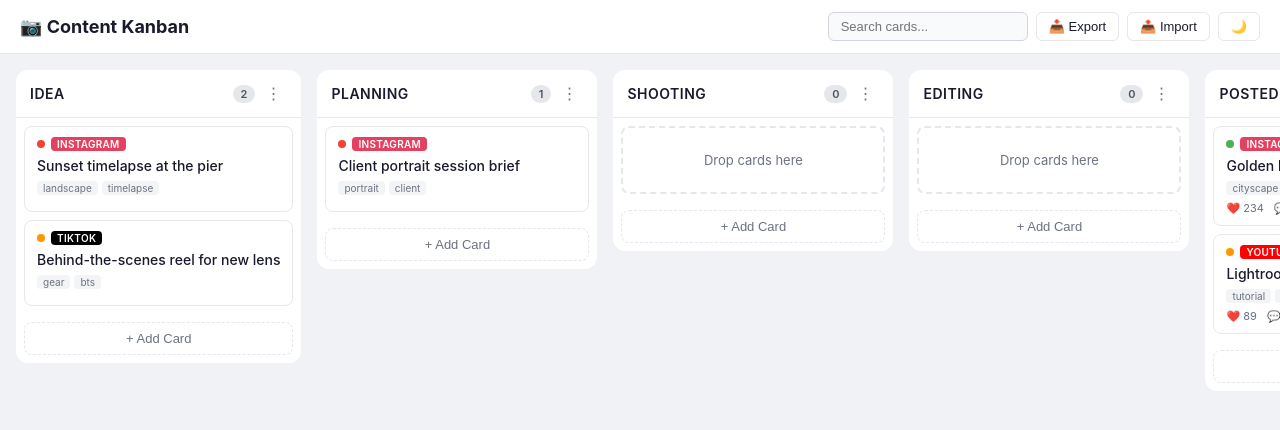
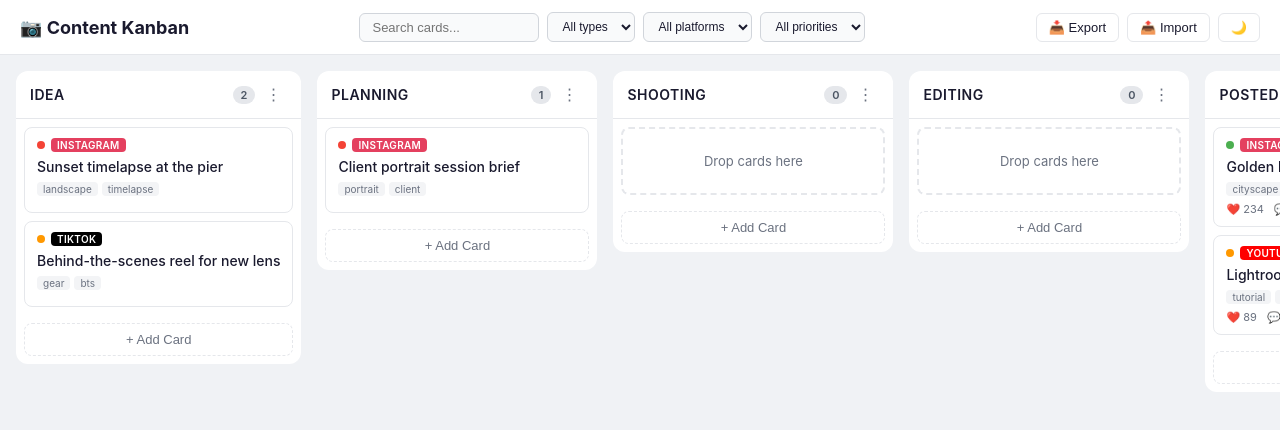
Before and after one commit to wanrvk303-cello/kanban, a React (Vite) app: page / in a window 1280 px wide. Shown: the top 430 px of the page. Built offline with nearby package versions, Linux system fonts and the light colour scheme.

Commit message:
filter: add FilterBar with search, platform, type, and priority filters

```diff
--- a/src/App.tsx
+++ b/src/App.tsx
@@ -1,12 +1,28 @@
+import { useState } from 'react';
 import Board from './components/Board';
 import Header from './components/Header';
+import type { ContentType, Platform, Priority } from './types';
 import './App.css';
 
+export interface Filters {
+  search: string;
+  platform: Platform | '';
+  contentType: ContentType | '';
+  priority: Priority | '';
+}
+
 export default function App() {
+  const [filters, setFilters] = useState<Filters>({
+    search: '',
+    platform: '',
+    contentType: '',
+    priority: '',
+  });
+
   return (
     <div className="app">
-      <Header />
-      <Board />
+      <Header filters={filters} onFilterChange={setFilters} />
+      <Board filters={filters} />
     </div>
   );
 }
--- a/src/components/Board.tsx
+++ b/src/components/Board.tsx
@@ -11,9 +11,14 @@ import {
 import { sortableKeyboardCoordinates } from '@dnd-kit/sortable';
 import { useBoard } from '../data/store';
 import Column from './Column';
+import type { Filters } from '../App';
 import './Board.css';
 
-export default function Board() {
+interface Props {
+  filters: Filters;
+}
+
+export default function Board({ filters }: Props) {
   const { board, dispatch } = useBoard();
   const [addingCol, setAddingCol] = useState(false);
   const [newColTitle, setNewColTitle] = useState('');
@@ -22,6 +27,25 @@ export default function Board() {
     useSensor(PointerSensor, { activationConstraint: { distance: 5 } }),
     useSensor(KeyboardSensor, { coordinateGetter: sortableKeyboardCoordinates }),
   );
+
+  function cardMatches(cardId: string): boolean {
+    const card = board.cards[cardId];
+    if (!card) return true;
+    if (filters.search) {
+      const q = filters.search.toLowerCase();
+      if (
+        !card.title.toLowerCase().includes(q) &&
+        !card.description.toLowerCase().includes(q) &&
+        !card.tags.some((t) => t.toLowerCase().includes(q))
+      ) {
+        return false;
+      }
+    }
+    if (filters.contentType && card.contentType !== filters.contentType) return false;
+    if (filters.platform && card.platform !== filters.platform) return false;
+    if (filters.priority && card.priority !== filters.priority) return false;
+    return true;
+  }
 
   function handleDragEnd(event: DragEndEvent) {
     const { active, over } = event;
@@ -78,7 +102,13 @@ export default function Board() {
         {board.columnOrder.map((colId) => {
           const col = board.columns.find((c) => c.id === colId);
           if (!col) return null;
-          return <Column key={col.id} column={col} />;
+          return (
+            <Column
+              key={col.id}
+              column={col}
+              cardMatches={cardMatches}
+            />
+          );
         })}
         <div className="add-column">
           {addingCol ? (
--- a/src/components/Column.tsx
+++ b/src/components/Column.tsx
@@ -9,9 +9,10 @@ import './Column.css';
 
 interface Props {
   column: ColumnType;
+  cardMatches: (cardId: string) => boolean;
 }
 
-export default function Column({ column }: Props) {
+export default function Column({ column, cardMatches }: Props) {
   const { board, dispatch } = useBoard();
   const { setNodeRef } = useDroppable({ id: column.id });
   const [modalCardId, setModalCardId] = useState<string | null>(null);
@@ -33,6 +34,8 @@ export default function Column({ column }: Props) {
     }
     setShowMenu(false);
   }
+
+  const hasActiveFilters = false; // simplified
 
   return (
     <>
@@ -78,9 +81,10 @@ export default function Column({ column }: Props) {
             {column.cardIds.length === 0 && (
               <div className="column-empty">Drop cards here</div>
             )}
-            {column.cardIds.map((cardId) => (
-              <Card key={cardId} cardId={cardId} onClick={setModalCardId} />
-            ))}
+            {column.cardIds.map((cardId) => {
+              if (!cardMatches(cardId)) return null;
+              return <Card key={cardId} cardId={cardId} onClick={setModalCardId} />;
+            })}
           </SortableContext>
         </div>
         <button className="column-add-btn" onClick={() => setShowNewCard(true)}>
--- /dev/null
+++ b/src/components/FilterBar.css
@@ -0,0 +1,35 @@
+.filterbar {
+  display: flex;
+  gap: 8px;
+  align-items: center;
+}
+
+.filterbar-search {
+  padding: 6px 12px;
+  border: 1px solid var(--input-border);
+  border-radius: 6px;
+  background: var(--input-bg);
+  color: var(--text);
+  font-size: 13px;
+  width: 180px;
+  outline: none;
+}
+
+.filterbar-search:focus {
+  border-color: var(--accent);
+}
+
+.filterbar-select {
+  padding: 6px 10px;
+  border: 1px solid var(--input-border);
+  border-radius: 6px;
+  background: var(--input-bg);
+  color: var(--text);
+  font-size: 12px;
+  outline: none;
+  cursor: pointer;
+}
+
+.filterbar-select:focus {
+  border-color: var(--accent);
+}
--- /dev/null
+++ b/src/components/FilterBar.tsx
@@ -0,0 +1,61 @@
+import { useState } from 'react';
+import type { ContentType, Platform, Priority } from '../types';
+import './FilterBar.css';
+
+export interface Filters {
+  search: string;
+  platform: Platform | '';
+  contentType: ContentType | '';
+  priority: Priority | '';
+}
+
+interface Props {
+  filters: Filters;
+  onChange: (filters: Filters) => void;
+}
+
+const CONTENT_TYPES: ContentType[] = ['photo', 'reel', 'short', 'blog', 'carousel', 'story', 'other'];
+const PLATFORMS: Platform[] = ['instagram', 'youtube', 'tiktok', 'blog', 'print', 'other'];
+const PRIORITIES: Priority[] = ['low', 'medium', 'high'];
+
+export default function FilterBar({ filters, onChange }: Props) {
+  function update(partial: Partial<Filters>) {
+    onChange({ ...filters, ...partial });
+  }
+
+  return (
+    <div className="filterbar">
+      <input
+        className="filterbar-search"
+        type="text"
+        placeholder="Search cards..."
+        value={filters.search}
+        onChange={(e) => update({ search: e.target.value })}
+      />
+      <select
+        className="filterbar-select"
+        value={filters.contentType}
+        onChange={(e) => update({ contentType: e.target.value as ContentType | '' })}
+      >
+        <option value="">All types</option>
+        {CONTENT_TYPES.map((t) => <option key={t} value={t}>{t}</option>)}
+      </select>
+      <select
+        className="filterbar-select"
+        value={filters.platform}
+        onChange={(e) => update({ platform: e.target.value as Platform | '' })}
+      >
+        <option value="">All platforms</option>
+        {PLATFORMS.map((p) => <option key={p} value={p}>{p}</option>)}
+      </select>
+      <select
+        className="filterbar-select"
+        value={filters.priority}
+        onChange={(e) => update({ priority: e.target.value as Priority | '' })}
+      >
+        <option value="">All priorities</option>
+        {PRIORITIES.map((p) => <option key={p} value={p}>{p}</option>)}
+      </select>
+    </div>
+  );
+}
--- a/src/components/Header.tsx
+++ b/src/components/Header.tsx
@@ -1,10 +1,17 @@
-import { useState } from 'react';
 import { useBoard } from '../data/store';
+import FilterBar from './FilterBar';
+import { useTheme } from '../hooks/useTheme';
+import type { Filters } from '../App';
 import './Header.css';
 
-export default function Header() {
+interface Props {
+  filters: Filters;
+  onFilterChange: (filters: Filters) => void;
+}
+
+export default function Header({ filters, onFilterChange }: Props) {
   const { board, dispatch } = useBoard();
-  const [search, setSearch] = useState('');
+  const { theme, toggle } = useTheme();
 
   function handleExport() {
     const blob = new Blob([JSON.stringify(board, null, 2)], { type: 'application/json' });
@@ -41,27 +48,16 @@ export default function Header() {
     input.click();
   }
 
-  function toggleTheme() {
-    const html = document.documentElement;
-    const current = html.getAttribute('data-theme');
-    html.setAttribute('data-theme', current === 'dark' ? 'light' : 'dark');
-    localStorage.setItem('kanban-theme', current === 'dark' ? 'light' : 'dark');
-  }
-
   return (
     <header className="header">
       <h1 className="header-title">📷 Content Kanban</h1>
+      <FilterBar filters={filters} onChange={onFilterChange} />
       <div className="header-actions">
-        <input
-          className="header-search"
-          type="text"
-          placeholder="Search cards..."
-          value={search}
-          onChange={(e) => setSearch(e.target.value)}
-        />
         <button className="header-btn" onClick={handleExport} title="Export board">📥 Export</button>
         <button className="header-btn" onClick={handleImport} title="Import board">📤 Import</button>
-        <button className="header-btn" onClick={toggleTheme} title="Toggle dark mode">🌙</button>
+        <button className="header-btn" onClick={toggle} title="Toggle theme">
+          {theme === 'dark' ? '☀️' : '🌙'}
+        </button>
       </div>
     </header>
   );
--- /dev/null
+++ b/src/hooks/useTheme.ts
@@ -0,0 +1,18 @@
+import { useState, useEffect } from 'react';
+
+export function useTheme() {
+  const [theme, setTheme] = useState<'light' | 'dark'>(() => {
+    return (localStorage.getItem('kanban-theme') as 'light' | 'dark') || 'light';
+  });
+
+  useEffect(() => {
+    document.documentElement.setAttribute('data-theme', theme);
+    localStorage.setItem('kanban-theme', theme);
+  }, [theme]);
+
+  function toggle() {
+    setTheme((t) => (t === 'light' ? 'dark' : 'light'));
+  }
+
+  return { theme, toggle };
+}
```
